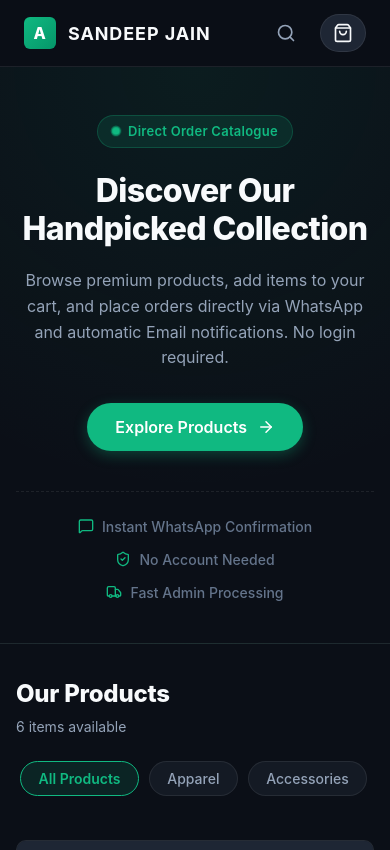
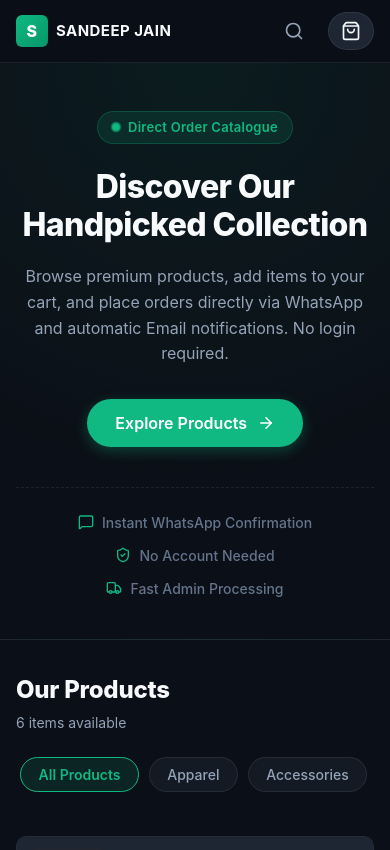
Before and after one commit to rishabgaikwad/sandeepjain, a React (Vite) app: page / in a window 390 px wide. Shown: the top 850 px of the page. Built offline with nearby package versions, Linux system fonts and the light colour scheme.

Commit message:
Fix mobile header overflow and update brand logo initial badge to S

```diff
--- a/src/components/Header.css
+++ b/src/components/Header.css
@@ -21,12 +21,13 @@
 .brand-logo {
   display: flex;
   align-items: center;
-  gap: 0.75rem;
+  gap: 0.5rem;
   font-weight: 700;
   font-size: 1.125rem;
-  letter-spacing: 0.05em;
+  letter-spacing: 0.03em;
   color: var(--text-primary);
   text-transform: uppercase;
+  min-width: 0;
 }
 
 .logo-badge {
@@ -40,10 +41,13 @@
   justify-content: center;
   font-weight: 800;
   font-size: 1rem;
+  flex-shrink: 0;
 }
 
 .logo-text {
   white-space: nowrap;
+  overflow: hidden;
+  text-overflow: ellipsis;
 }
 
 /* Desktop Search */
@@ -168,6 +172,15 @@
 
 /* Responsive Styles */
 @media (max-width: 768px) {
+  .header-container {
+    padding: 0.75rem 1rem;
+    gap: 0.75rem;
+  }
+
+  .brand-logo {
+    font-size: 0.9375rem;
+  }
+
   .header-search-desktop {
     display: none;
   }
--- a/src/components/Header.jsx
+++ b/src/components/Header.jsx
@@ -16,7 +16,7 @@ export default function Header({
       <div className="header-container">
         {/* Brand Logo */}
         <a href="#hero" className="brand-logo">
-          <span className="logo-badge">A</span>
+          <span className="logo-badge">S</span>
           <span className="logo-text">{storeConfig.storeName}</span>
         </a>
 
```
